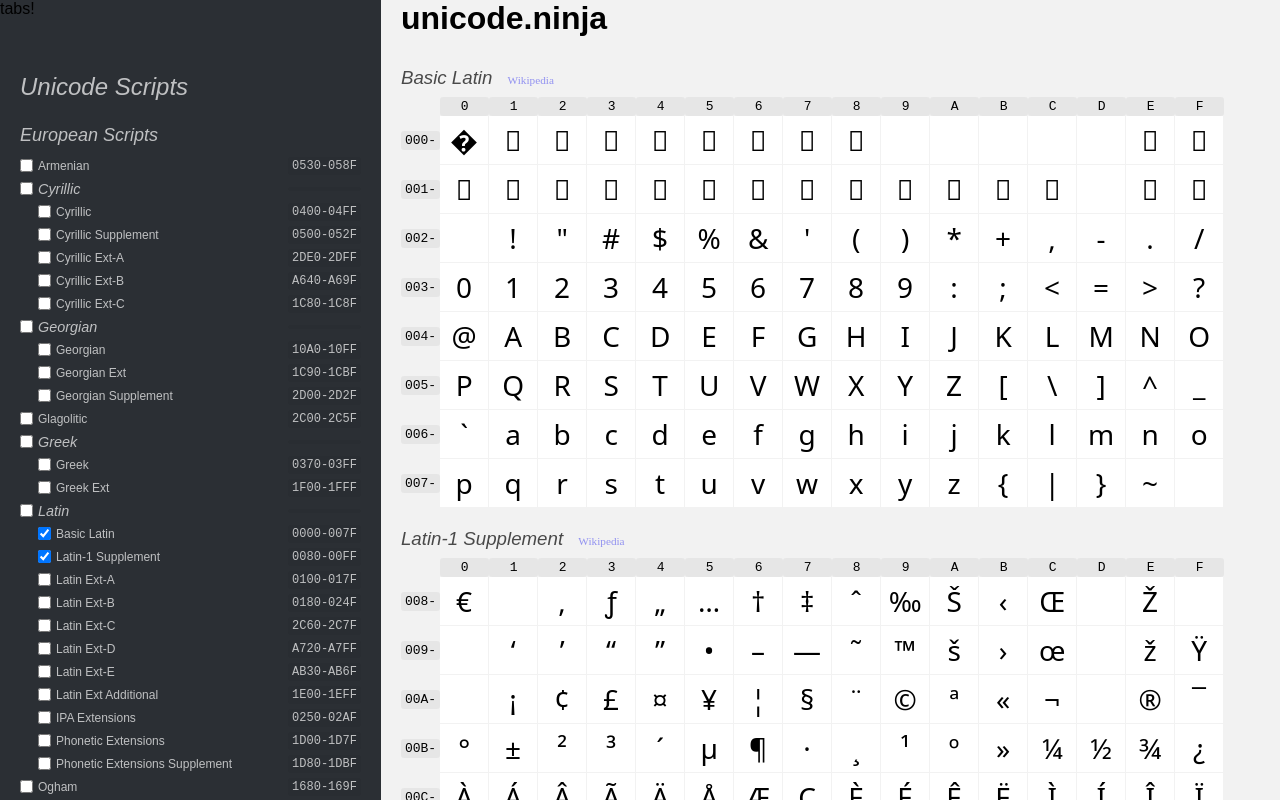
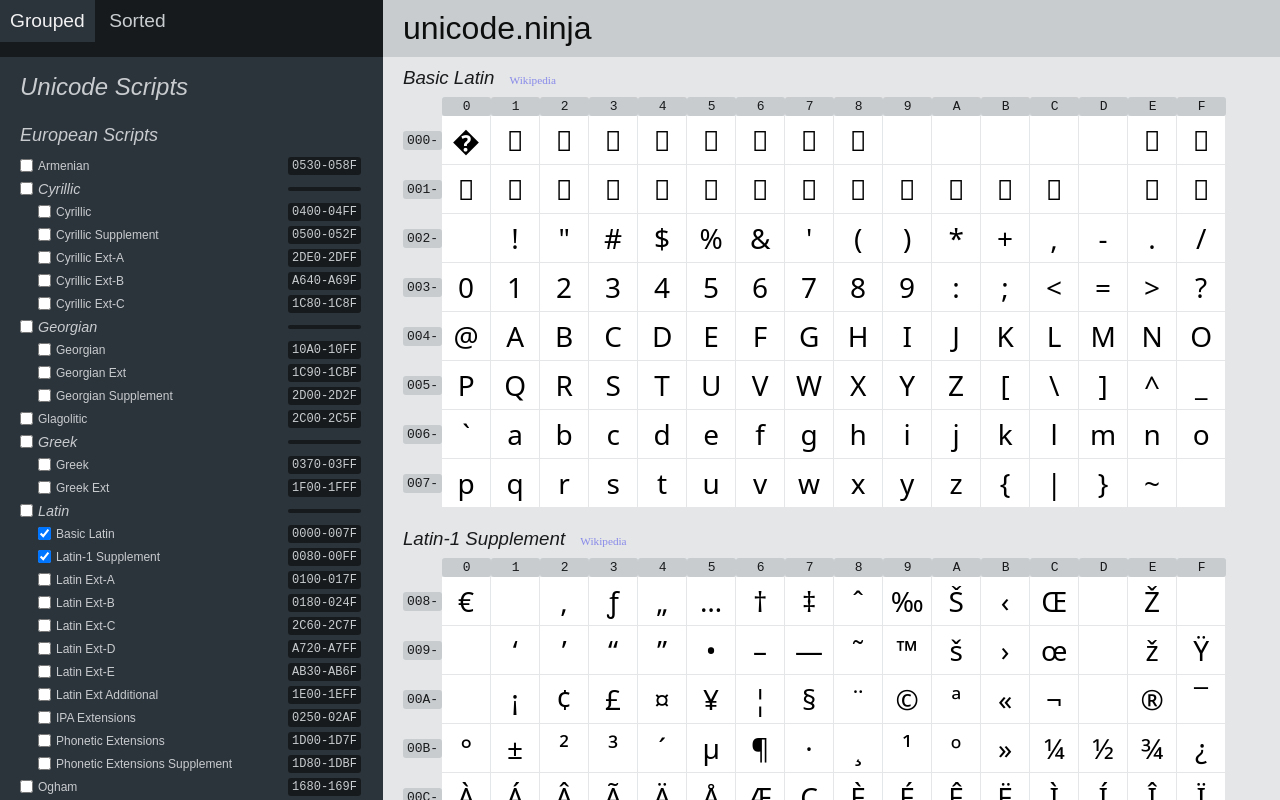
Before and after one commit to mattlag/Unicode-Ninja, a plain HTML site: page index.htm in a window 1280 px wide. Drawn offline with Linux system fonts and the light colour scheme.

Commit message:
css variable colors - tabs work :taco:

```diff
--- a/index.htm
+++ b/index.htm
@@ -1,7 +1,7 @@
 <!DOCTYPE html>
 <html>
 <head>
-    <title>Unicode Explorer</title>
+    <title>unicode.ninja</title>
     <meta charset="utf-8" />
 
     <script src="script.js"></script>
--- a/script.js
+++ b/script.js
@@ -1,7 +1,7 @@
 let app = {
+    selectedRanges: [],
+    selectedTab: 'Grouped',
     rangeCache: {},
-        selectedRanges: [],
-        groupChooser: true,
 };
 
 function init(){
@@ -10,7 +10,7 @@
     // selectRange('0800-083F');
 
     let con = `
-            <div id="tabs">tabs!</div>
+        <div id="tabs">${makeTabs()}</div>
         <div id="header"><h1>unicode.ninja</h1></div>
         <div id="chooser">${makeChooser()}</div>
         <div id="content">${makeContent()}</div>
@@ -52,15 +52,39 @@
     Making UI Content
 */
 
+function makeTabs() {
+    return `
+        <button
+            class="${app.selectedTab === 'Grouped'? 'selected' : ''}"
+            onclick="selectTab('Grouped');"
+        >
+            Grouped
+        </button>
+        <button
+            class="${app.selectedTab === 'Sorted'? 'selected' : ''}"
+            onclick="selectTab('Sorted');"
+        >
+            Sorted
+        </button>
+    `;
+}
+
+function selectTab(tab) {
+    app.selectedTab = tab;
+    document.getElementById('tabs').innerHTML = makeTabs();
+    document.getElementById('chooser').innerHTML = makeChooser();
+}
+
 function makeChooser() {
-        return app.groupChooser? makeGroupedChooser() : makeFlatChooser();
+    return app.selectedTab === 'Grouped'? makeGroupedChooser() : makeFlatChooser();
 }
 
 function makeFlatChooser() {
     let con = '<h1>Unicode Explorer</h1><table>';
 
-		for(let rid in unicodeBlocks){ if(unicodeBlocks.hasOwnProperty(rid)) {
-			con += makeSingleRangeRow(rid, unicodeBlocks[rid].nam);
+    for(let rid in unicodeBlocks){
+    if(unicodeBlocks.hasOwnProperty(rid)) {
+        con += makeSingleRangeRow(rid, unicodeBlocks[rid].name);
     }}
 
     con += '</table><br><br>';
--- a/style.css
+++ b/style.css
@@ -1,3 +1,15 @@
+:root {
+    --dark-bg-dark: hsl(210, 15%, 10%);
+    --dark-bg-light: hsl(210, 15%, 20%);
+    --dark-text-resting: hsl(210, 5%, 80%);
+    --dark-text-active: hsl(210, 5%, 95%);
+
+    --light-bg-dark: hsl(210, 5%, 80%);
+    --light-bg-light: hsl(210, 5%, 90%);
+    --light-text-resting: hsl(210, 5%, 10%);
+    --light-text-active: hsl(210, 5%, 5%);
+}
+
 * {
 	margin:0px;
 	padding:0px;
@@ -22,25 +34,45 @@
 #tabs {
     grid-row: 1;
     grid-column: 1;
-    background-color: rgba(20, 25, 30, 0.9);
+    background-color: var(--dark-bg-dark);
+}
+
+#tabs button {
+    background-color: var(--dark-bg-dark);
+    color: var(--dark-text-resting);
+    border: 0;
+    font-size: 1.2em;
+    padding: 10px;
+    position: relative;
+    bottom: 0px;
+}
+
+#tabs .selected {
+    background-color: var(--dark-bg-light);
+    color: var(--dark-text-active);
 }
 
 #header {
     grid-row: 1;
     grid-column: 2;
-    background-color: rgba(0, 0, 0, 0.05);
-    padding: 0px 0px 20px 20px;
+    background-color: var(--light-bg-dark);
+    border-left: 2px solid var(--dark-bg-dark);
+    color: var(--light-text-active);
+    padding-left: 20px;
+}
+
+#header h1 {
+    font-weight: normal;
+    margin: 10px 0px 10px 0px;
 }
 
 #chooser {
     grid-row: 2;
 	grid-column: 1;
-	background-color: rgba(20, 25, 30, 0.9);
-	color: rgba(255, 255, 255, 0.7);
+	background-color: var(--dark-bg-light);
+	color: var(--dark-text-resting);
 	padding: 0px 20px;
 	font-size: 12px;
-	height: 100vh;
-	max-height: 100vh;
 	overflow-y: scroll;
 }
 
@@ -49,7 +81,7 @@
     font-weight: normal;
     font-style: italic;
     margin: 16px 0px 8px 0px;
-    color: rgba(255, 255, 255, 0.7);
+    color: var(--dark-text-resting);
 }
 
 #chooser label {
@@ -59,7 +91,7 @@
 }
 
 #chooser label:hover {
-    color: rgba(255, 255, 255, 0.9);
+    color: var(--dark-text-active);
 }
 
 .group {
@@ -70,10 +102,9 @@
 #content {
     grid-row: 2;
 	grid-column: 2;
-	background-color: rgba(0, 0, 0, 0.05);
+    background-color: var(--light-bg-light);
+    border-left: 2px solid var(--dark-bg-light);
 	padding: 0px 0px 20px 20px;
-	height: 100vh;
-	max-height: 100vh;
 	overflow-y: scroll;
 }
 
@@ -83,7 +114,7 @@
     font-weight: normal;
     font-style: italic;
     margin: 10px 0px 8px 0px;
-    color: rgba(0, 0, 0, 0.7);
+    color: var(--light-text-resting);
 }
 
 table,
@@ -94,11 +125,17 @@
 }
 
 pre {
-	background-color: rgba(0, 0, 0, 0.05);
-	font-family: monospace;
-	padding: 2px 4px;
+    background-color: var(--light-bg-dark);
+    color: var(--light-text-resting);
+    font-family: monospace;
+    padding: 2px 4px;
     border-radius: 3px;
     text-align: center;
+}
+
+#chooser pre {
+    background-color: var(--dark-bg-dark);
+    color: var(--dark-text-resting);
 }
 
 input[type=checkbox] {
@@ -114,7 +151,8 @@
 	width: 48px;
     height: 48px;
     font-size: 28px;
-	background-color: white;
+    background-color: white;
+    color: black;
 	text-align: center;
 	line-height: 48px;
     margin: 0px 1px 1px 0px;
```
Lines whose indentation alone changed are shown as unchanged.
